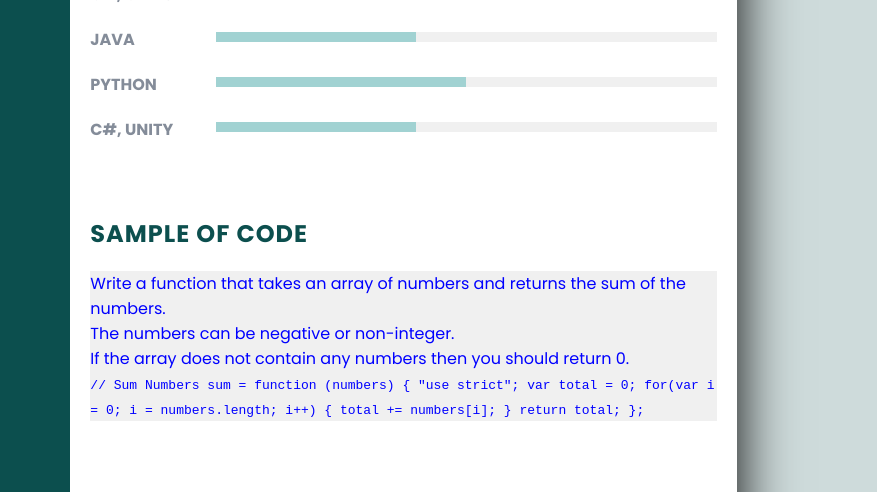
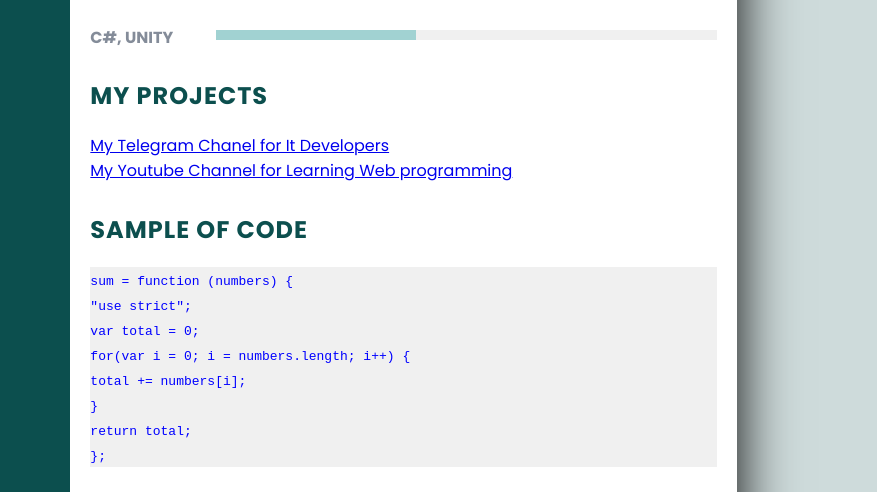
Before and after one commit to RaupovN/rsschool-cv, a plain HTML site: page index.html in a window 1280 px wide. Shown: the part 711-1203 px from the top of the page, 403-1280 px from the left. Drawn offline with Linux system fonts and the light colour scheme; grey boxes are pictures that could not be loaded.

Commit message:
init: commited

```diff
--- a/index.html
+++ b/index.html
@@ -5,11 +5,10 @@
   <meta http-equiv="X-UA-Compatible" content="IE=edge">
   <meta name="viewport" content="width=device-width, initial-scale=1.0">
   <title>Nasrullo Raupov</title>
-  <link rel="shortcut icon" href="./assets/girl-swear-icon.ico">
   <link rel="preconnect" href="https://fonts.googleapis.com">
   <link rel="preconnect" href="https://fonts.gstatic.com" crossorigin>
   <link href="https://fonts.googleapis.com/css2?family=Poppins:wght@400;500;700&display=swap" rel="stylesheet">
-  <link rel="stylesheet" href="./assets/style.css">
+  <link rel="stylesheet" href="/style.css">
 </head>
 <body class="page">
   <div class="container">
@@ -175,19 +174,22 @@
           </li>
         </ul>
       </section>
+      <section class="section">
+        <h2 class="section__title">My Projects</h2>
+        <a href="https://t.me/IT_developers_programmers" class="project"> My Telegram Chanel for It Developers</a> <br>
+        <a href="https://youtube.com/channel/UCen45bW1rIXiMbTW9hMBluQ">My Youtube Channel for Learning Web programming</a>
+      </section>
       <section class="section" id="code">
         <h2 class="section__title">Sample of code</h2>
         <div class="code__example">
-          <p> Write a function that takes an array of numbers and returns the sum of the numbers. <br> The numbers can be negative or non-integer. <br> If the array does not contain any numbers then you should return 0.</p>
           <code>
-            // Sum Numbers
-            sum = function (numbers) {
-              "use strict";
-              var total = 0;
-              for(var i = 0; i = numbers.length; i++) {
-                total += numbers[i];
-              }
-              return total;
+            sum = function (numbers) { <br>
+              "use strict"; <br>
+              var total = 0; <br>
+              for(var i = 0; i = numbers.length; i++) { <br>
+                total += numbers[i]; <br>
+              } <br>
+              return total; <br>
             };
           </code>
         </div>
```
Also changed, not shown: assets/girl-swear-icon.ico (deleted), style.css (renamed from assets/style.css), 1 other file.
